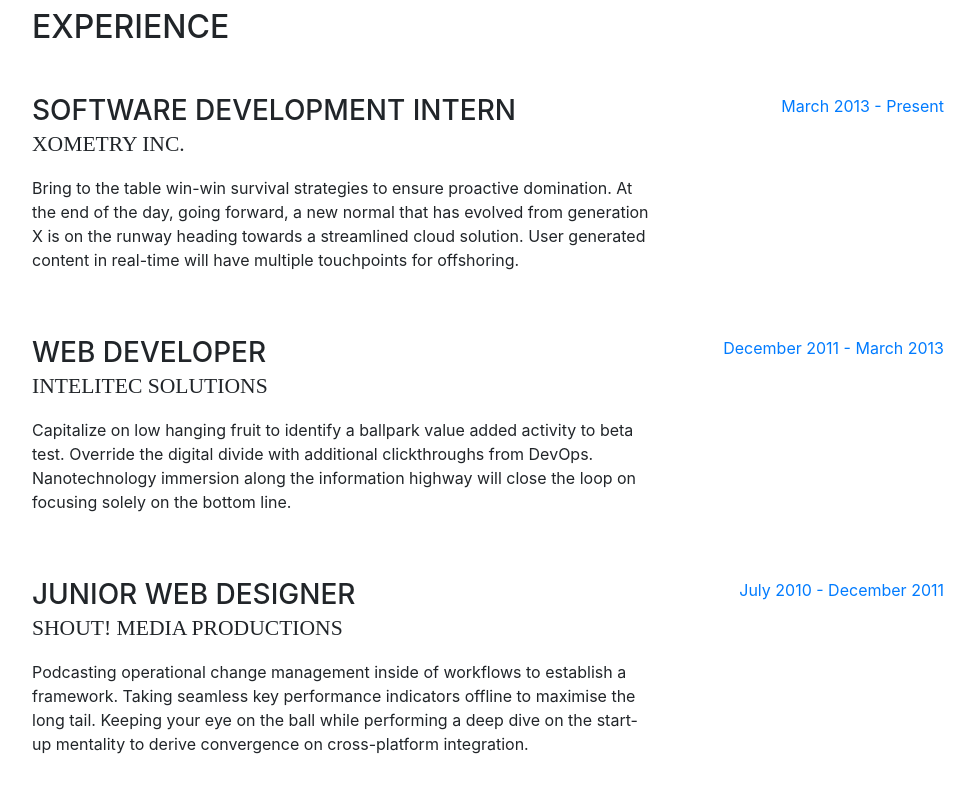
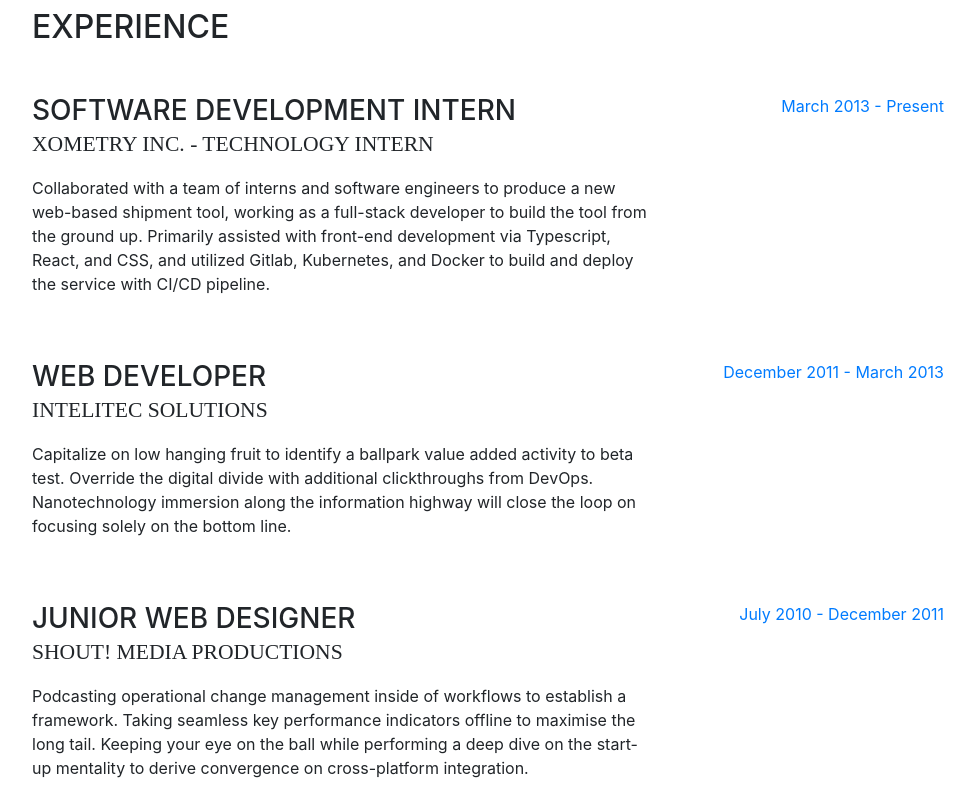
Before and after one commit to AndrewDShine/AndrewDShine.github.io, a website with bundled scripts: page index.html in a window 1280 px wide. Shown: the part 840-1640 px from the top of the page, without its empty margins (288-1263 px from the left). Built offline with nearby package versions, Linux system fonts and the light colour scheme; a web font is replaced by a local one.

```diff
--- a/index.html
+++ b/index.html
@@ -116,8 +116,8 @@
           <div class="resume-item d-flex flex-column flex-md-row mb-5">
             <div class="resume-content mr-auto">
               <h3 class="mb-0">Software Development Intern</h3>
-              <div class="subheading mb-3">Xometry Inc.</div>
-              <p>Bring to the table win-win survival strategies to ensure proactive domination. At the end of the day, going forward, a new normal that has evolved from generation X is on the runway heading towards a streamlined cloud solution. User generated content in real-time will have multiple touchpoints for offshoring.</p>
+              <div class="subheading mb-3">Xometry Inc. - Technology Intern</div>
+              <p>Collaborated with a team of interns and software engineers to produce a new web-based shipment tool, working as a full-stack developer to build the tool from the ground up. Primarily assisted with front-end development via Typescript, React, and CSS, and utilized Gitlab, Kubernetes, and Docker to build and deploy the service with CI/CD pipeline.</p>
             </div>
             <div class="resume-date text-md-right">
               <span class="text-primary">March 2013 - Present</span>
```
Also changed, not shown: css/resume.min.css (+1 -1 lines).
